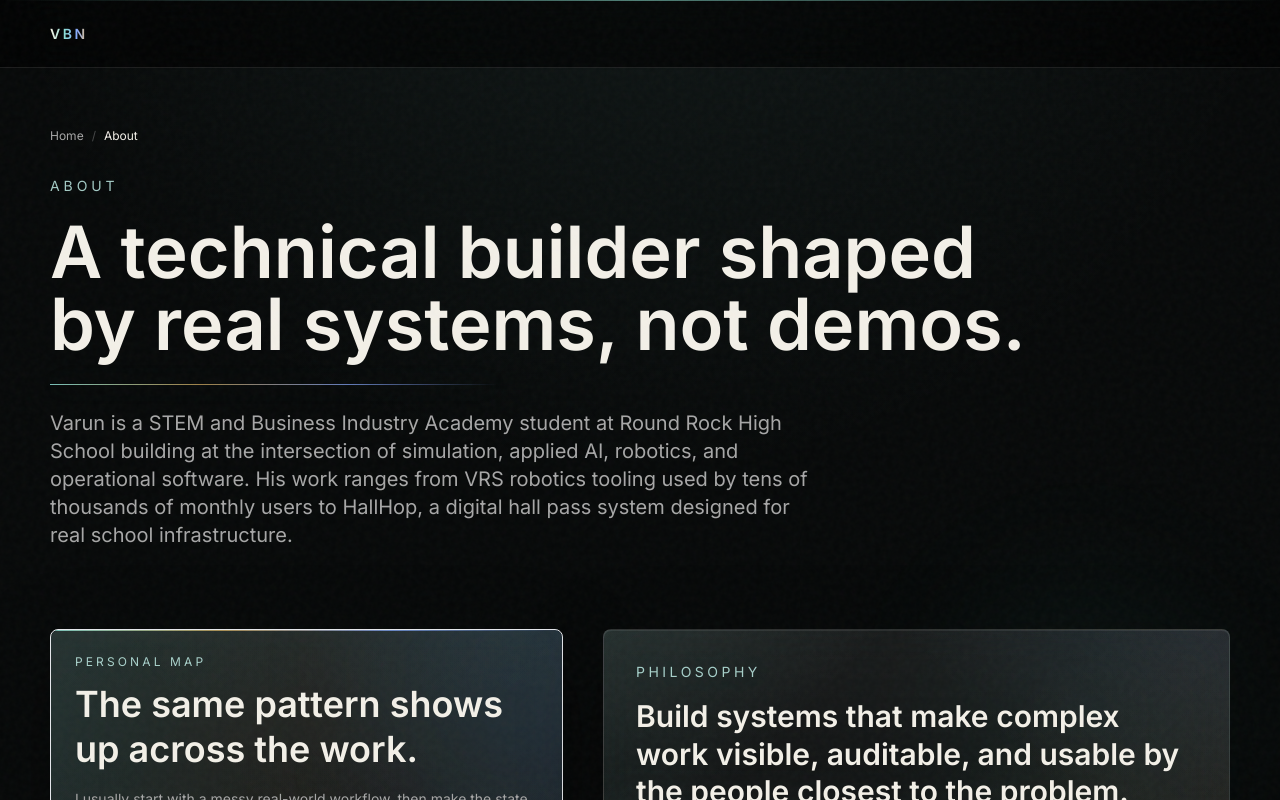
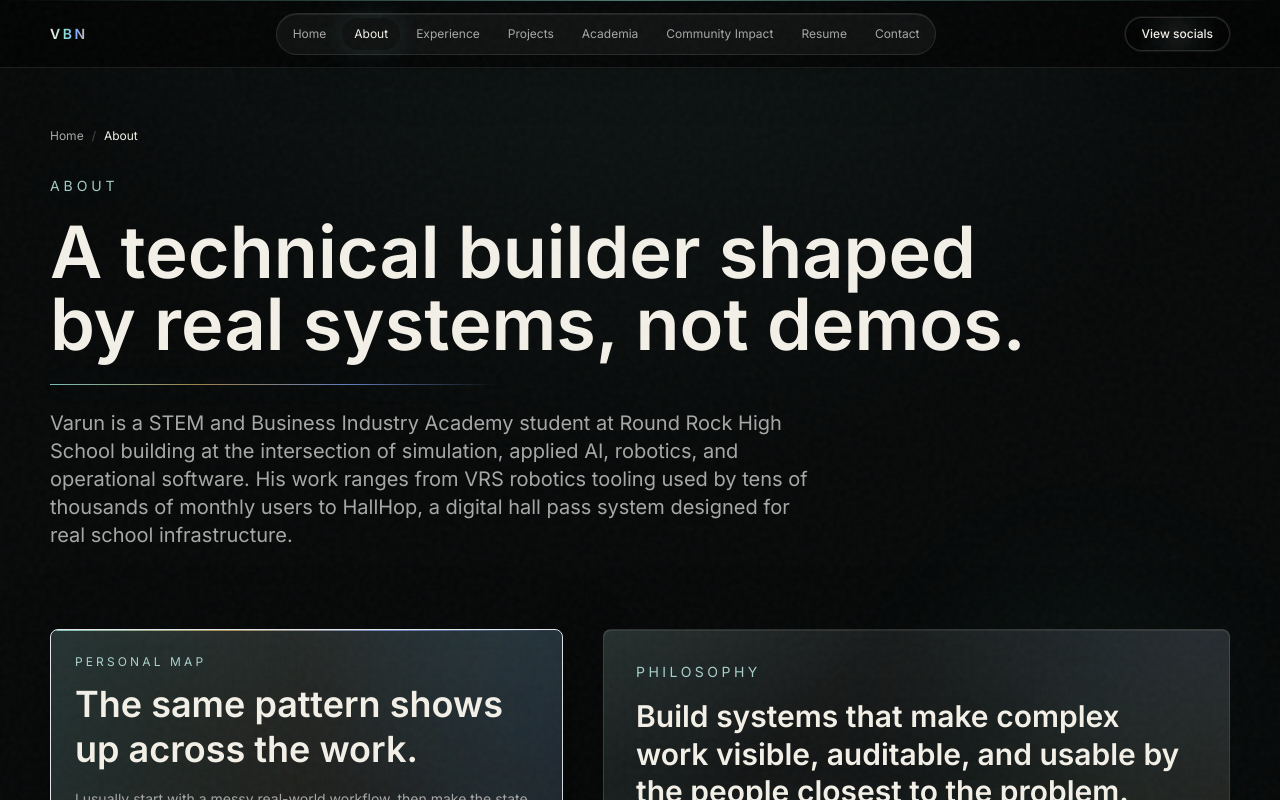
Before and after one commit to varun-b-nagaraj/E-Portfolio, a Next.js app: page /about in a window 1280 px wide. Shown: the top 800 px of the page. Built offline with nearby package versions, Linux system fonts and the light colour scheme.

Commit message:
Defer animations until page is idle

```diff
--- a/src/components/GlobalTextAnimator.tsx
+++ b/src/components/GlobalTextAnimator.tsx
@@ -280,8 +280,8 @@ function scan(root: ParentNode) {
   normalizeBatchTiming(root);
 }
 
-function observePreparedElements() {
-  const prepared = Array.from(document.querySelectorAll<HTMLElement>(".typing-reveal, .shell-reveal"));
+function observePreparedElements(root: ParentNode) {
+  const prepared = Array.from(root.querySelectorAll<HTMLElement>(".typing-reveal, .shell-reveal"));
   const observer = new IntersectionObserver(
     (entries) => {
       entries.forEach((entry) => {
@@ -308,40 +308,61 @@ export function GlobalTextAnimator() {
     if (!motionEnabled) return;
 
     let cancelled = false;
-    let startTimer: number | null = null;
+    let startTimer: ReturnType<typeof setTimeout> | null = null;
+    let idleHandle: number | null = null;
     let visibilityObserver: IntersectionObserver | null = null;
     let mutationObserver: MutationObserver | null = null;
 
+    const scheduleWhenIdle = (callback: () => void) => {
+      const idleWindow = window as Window & {
+        requestIdleCallback?: (callback: IdleRequestCallback, options?: IdleRequestOptions) => number;
+        cancelIdleCallback?: (handle: number) => void;
+      };
+
+      if (idleWindow.requestIdleCallback) {
+        idleHandle = idleWindow.requestIdleCallback(callback, { timeout: 1600 });
+        return;
+      }
+
+      startTimer = globalThis.setTimeout(callback, 500);
+    };
+
     const start = () => {
-      startTimer = window.setTimeout(() => {
+      scheduleWhenIdle(() => {
         if (cancelled) return;
 
-        const root = document.body;
+        const root = document.querySelector("main") ?? document.body;
         scan(root);
-        visibilityObserver = observePreparedElements();
+        visibilityObserver = observePreparedElements(root);
 
         mutationObserver = new MutationObserver((mutations) => {
           const shouldRescan = mutations.some((mutation) => mutation.addedNodes.length > 0);
           if (!shouldRescan) return;
           scan(root);
           visibilityObserver?.disconnect();
-          visibilityObserver = observePreparedElements();
+          visibilityObserver = observePreparedElements(root);
         });
 
         mutationObserver.observe(root, { childList: true, subtree: true });
-      }, 250);
+      });
     };
 
-    if (document.readyState === "complete") {
-      window.requestAnimationFrame(() => window.requestAnimationFrame(start));
-    } else {
-      window.addEventListener("load", start, { once: true });
-    }
+    const startAfterAssets = () => {
+      void document.fonts.ready.then(() => {
+        if (cancelled) return;
+        window.requestAnimationFrame(() => window.requestAnimationFrame(start));
+      });
+    };
+
+    if (document.readyState === "complete") startAfterAssets();
+    else window.addEventListener("load", startAfterAssets, { once: true });
 
     return () => {
       cancelled = true;
-      window.removeEventListener("load", start);
+      window.removeEventListener("load", startAfterAssets);
       if (startTimer) window.clearTimeout(startTimer);
+      const idleWindow = window as Window & { cancelIdleCallback?: (handle: number) => void };
+      if (idleHandle && idleWindow.cancelIdleCallback) idleWindow.cancelIdleCallback(idleHandle);
       mutationObserver?.disconnect();
       visibilityObserver?.disconnect();
     };
--- a/src/components/Hero.tsx
+++ b/src/components/Hero.tsx
@@ -9,17 +9,11 @@ import { AnimatedCounter } from "./AnimatedCounter";
 import { BackgroundGrid } from "./BackgroundGrid";
 import { MagneticButton } from "./MagneticButton";
 import { useMotionEnabled } from "./ReducedMotionProvider";
-
-const nameLines = ["Varun", "Bhadurgatte", "Nagaraj"];
-const heroNameDelay = 260;
-const heroNameCharacterStep = 78;
-const heroBodyDelayAfterName = 250;
-const heroNameCharacterCount = nameLines.join("").length;
-const heroNameTypingEnd = heroNameDelay + heroNameCharacterCount * heroNameCharacterStep;
+import { heroBodyDelayAfterName, heroNameCharacterStep, heroNameDelay, heroNameLines, heroNameTypingEnd, heroRevealAfterName } from "./heroIntroTiming";
 
 function TypedHeroName() {
   const [visibleCharacters, setVisibleCharacters] = useState(0);
-  const totalCharacters = nameLines.join("").length;
+  const totalCharacters = heroNameLines.join("").length;
 
   useEffect(() => {
     const timers: number[] = [];
@@ -38,7 +32,7 @@ function TypedHeroName() {
       data-no-type
       className="accent-text max-w-full pb-2 text-[clamp(3.05rem,15vw,4.7rem)] font-semibold leading-[1.04] md:text-8xl lg:text-[clamp(4.9rem,5.35vw,6.15rem)] xl:text-[clamp(5.4rem,5.55vw,6.5rem)]"
     >
-      {nameLines.map((line) => {
+      {heroNameLines.map((line) => {
         const lineVisibleCharacters = Math.max(0, Math.min(line.length, visibleCharacters - consumed));
         const text = line.slice(0, lineVisibleCharacters);
         const showCaret = visibleCharacters < totalCharacters && visibleCharacters >= consumed && visibleCharacters <= consumed + line.length;
@@ -108,11 +102,26 @@ function TypedRoleCarousel() {
 
 export function Hero() {
   const motionEnabled = useMotionEnabled();
+  const [introRevealed, setIntroRevealed] = useState(false);
   const x = useSpring(useMotionValue(0), { stiffness: 70, damping: 22 });
   const y = useSpring(useMotionValue(0), { stiffness: 70, damping: 22 });
   const scrollToNextSection = () => {
     document.getElementById("builder-profile")?.scrollIntoView({ behavior: "smooth", block: "start" });
   };
+
+  useEffect(() => {
+    if (!motionEnabled) {
+      setIntroRevealed(true);
+      return;
+    }
+
+    const timer = window.setTimeout(() => setIntroRevealed(true), heroRevealAfterName);
+    return () => window.clearTimeout(timer);
+  }, [motionEnabled]);
+
+  const revealEase = [0.22, 1, 0.36, 1] as const;
+  const revealInitial = motionEnabled ? { opacity: 0, y: 18 } : false;
+  const revealAnimate = motionEnabled ? (introRevealed ? { opacity: 1, y: 0 } : { opacity: 0, y: 18 }) : undefined;
 
   return (
     <section
@@ -128,10 +137,11 @@ export function Hero() {
       <div className="container-page relative z-10 grid items-center gap-12 py-12 md:py-16 lg:grid-cols-[minmax(0,1.18fr)_minmax(360px,0.82fr)]">
         <div className="min-w-0">
           <motion.p
+            data-no-type
             className="section-kicker text-xs uppercase tracking-[0.24em] md:text-sm md:tracking-[0.32em]"
-            initial={motionEnabled ? { opacity: 0, y: 22 } : false}
-            animate={motionEnabled ? { opacity: 1, y: 0 } : undefined}
-            transition={{ duration: 0.6 }}
+            initial={revealInitial}
+            animate={revealAnimate}
+            transition={{ duration: 0.55, ease: revealEase }}
           >
             AI / robotics / simulation / research
           </motion.p>
@@ -147,15 +157,36 @@ export function Hero() {
             </motion.div>
           </div>
           <TypedRoleCarousel />
-          <p className="mt-6 max-w-2xl text-base leading-relaxed text-muted md:mt-7 md:text-xl">{profile.intro}</p>
-          <div className="mt-7 flex flex-wrap gap-3 md:mt-9">
+          <motion.p
+            data-no-type
+            className="mt-6 max-w-2xl text-base leading-relaxed text-muted md:mt-7 md:text-xl"
+            initial={revealInitial}
+            animate={revealAnimate}
+            transition={{ duration: 0.55, ease: revealEase }}
+          >
+            {profile.intro}
+          </motion.p>
+          <motion.div
+            data-no-type
+            className="mt-7 flex flex-wrap gap-3 md:mt-9"
+            initial={revealInitial}
+            animate={revealAnimate}
+            transition={{ duration: 0.55, ease: revealEase }}
+          >
             <MagneticButton href="/projects">View systems</MagneticButton>
             <MagneticButton href="/resume">
               View resume
             </MagneticButton>
-          </div>
+          </motion.div>
         </div>
-        <motion.div className="relative mx-auto mb-10 w-full max-w-[360px] md:max-w-[460px] lg:mb-0" style={motionEnabled ? { x, y } : undefined}>
+        <motion.div
+          data-no-type
+          className="relative mx-auto mb-10 w-full max-w-[360px] md:max-w-[460px] lg:mb-0"
+          style={motionEnabled ? { x, y } : undefined}
+          initial={motionEnabled ? { opacity: 0 } : false}
+          animate={motionEnabled ? (introRevealed ? { opacity: 1 } : { opacity: 0 }) : undefined}
+          transition={{ duration: 0.7, ease: [0.22, 1, 0.36, 1] }}
+        >
           <div className="absolute -inset-6 rounded-[2rem] border border-teal-100/15 bg-[linear-gradient(135deg,rgba(141,223,213,0.08),rgba(240,195,106,0.04),rgba(134,168,255,0.07))] blur-xl" />
           <div className="surface-glow relative overflow-hidden rounded-lg border border-white/12 bg-white/[0.04] shadow-glass">
             <div className="accent-rule absolute inset-x-0 top-0 z-10 h-px" />
@@ -184,7 +215,9 @@ export function Hero() {
         data-no-type
         type="button"
         onClick={scrollToNextSection}
-        className="absolute bottom-5 left-1/2 z-10 hidden -translate-x-1/2 rounded-full border border-teal-100/35 bg-black/25 p-3 text-muted shadow-[0_0_24px_rgba(141,223,213,0.12)] transition hover:-translate-y-0.5 hover:border-teal-100/55 hover:text-bone focus:outline-none focus:ring-2 focus:ring-teal-100/45 md:block"
+        className={`absolute bottom-5 left-1/2 z-10 hidden -translate-x-1/2 rounded-full border border-teal-100/35 bg-black/25 p-3 text-muted shadow-[0_0_24px_rgba(141,223,213,0.12)] transition duration-500 hover:-translate-y-0.5 hover:border-teal-100/55 hover:text-bone focus:outline-none focus:ring-2 focus:ring-teal-100/45 md:block ${
+          introRevealed ? "opacity-100" : "pointer-events-none opacity-0"
+        }`}
         aria-label="Scroll to builder profile"
       >
         <ArrowDown className="h-5 w-5 animate-pulse" />
--- a/src/components/Navbar.tsx
+++ b/src/components/Navbar.tsx
@@ -2,7 +2,9 @@
 
 import Link from "next/link";
 import { usePathname } from "next/navigation";
+import { useEffect, useState } from "react";
 import { SocialDropdown } from "./SocialLinks";
+import { heroRevealAfterName } from "./heroIntroTiming";
 
 const nav = [
   ["Home", "/"],
@@ -17,9 +19,26 @@ const nav = [
 
 export function Navbar() {
   const pathname = usePathname();
+  const [homeIntroReady, setHomeIntroReady] = useState(pathname !== "/");
+
+  useEffect(() => {
+    if (pathname !== "/") {
+      setHomeIntroReady(true);
+      return;
+    }
+
+    setHomeIntroReady(false);
+    const timer = window.setTimeout(() => setHomeIntroReady(true), heroRevealAfterName);
+    return () => window.clearTimeout(timer);
+  }, [pathname]);
 
   return (
-    <header className="fixed left-0 right-0 top-0 z-50 border-b border-white/10 bg-black/60 backdrop-blur-xl">
+    <header
+      data-no-type
+      className={`fixed left-0 right-0 top-0 z-50 border-b border-white/10 bg-black/60 backdrop-blur-xl transition duration-700 ${
+        homeIntroReady ? "translate-y-0 opacity-100" : "pointer-events-none -translate-y-4 opacity-0"
+      }`}
+    >
       <div className="h-px w-full bg-gradient-to-r from-transparent via-teal-200/50 via-amber-100/35 to-transparent" />
       <nav className="container-page py-3">
         <div className="flex items-center justify-between gap-4">
--- /dev/null
+++ b/src/components/heroIntroTiming.ts
@@ -0,0 +1,7 @@
+export const heroNameLines = ["Varun", "Bhadurgatte", "Nagaraj"];
+export const heroNameDelay = 260;
+export const heroNameCharacterStep = 78;
+export const heroBodyDelayAfterName = 250;
+export const heroNameCharacterCount = heroNameLines.join("").length;
+export const heroNameTypingEnd = heroNameDelay + heroNameCharacterCount * heroNameCharacterStep;
+export const heroRevealAfterName = heroNameTypingEnd + heroBodyDelayAfterName;
```
